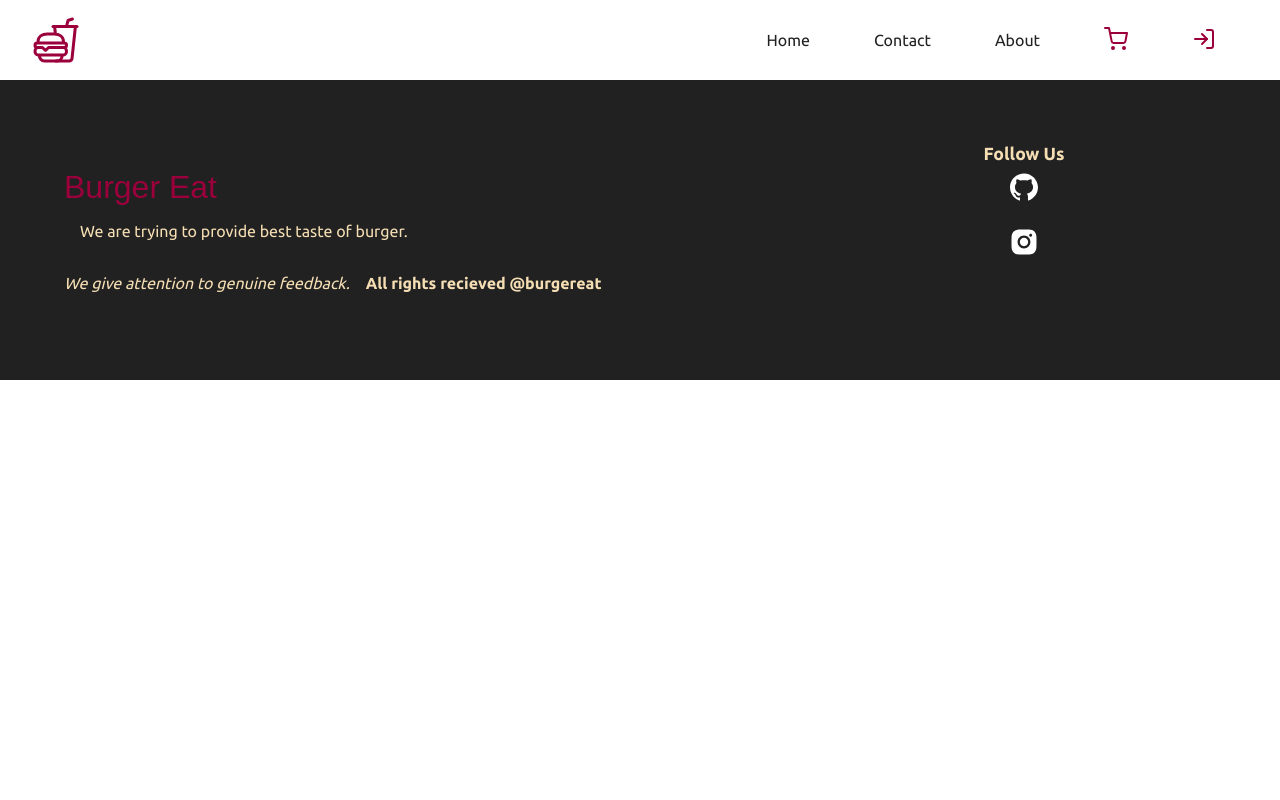
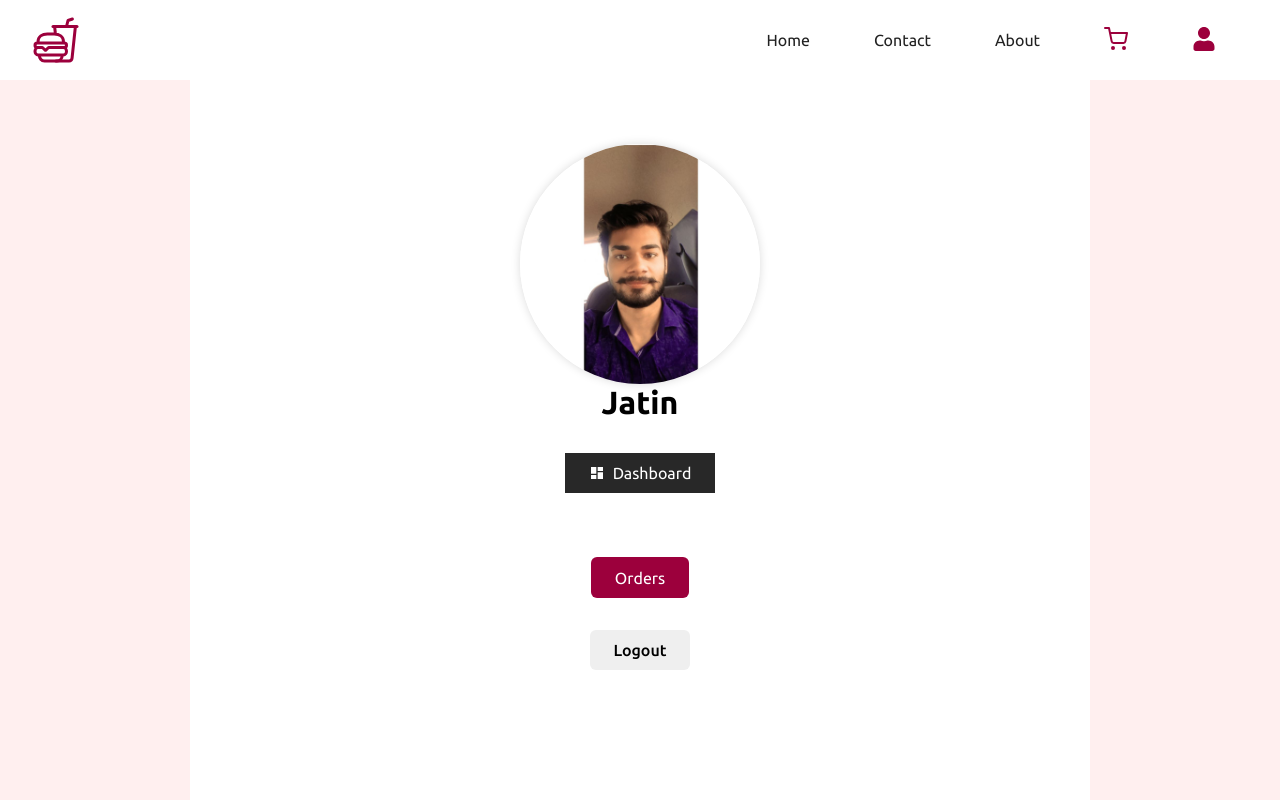
Before and after one commit to devXjatin/BURGER_EAT, a React (Create React App) app in the folder frontend/: page /profile in a window 1280 px wide. Shown: the top 800 px of the page. Built offline with nearby package versions, Linux system fonts and the light colour scheme.

Commit message:
profile page created

```diff
--- a/frontend/src/App.js
+++ b/frontend/src/App.js
@@ -8,6 +8,7 @@
 import PlaceOrder from "./components/cart/PlaceOrder"
 import PaymentSuccess from "./components/cart/PaymentSuccess"
 import Login from "./components/login/Login"
+import Profile from "./components/profile/Profile"
 import "./styles/App.scss"
 import "./styles/Header.scss"
 import "./styles/Home.scss"
@@ -20,15 +21,17 @@
 import "./styles/PlaceOrder.scss"
 import "./styles/PaymentSuccess.scss"
 import "./styles/Login.scss"
+import "./styles/Profile.scss"
 
 
 function App() {
   return (
    <Router>
-    <Header/>
+    <Header isAuthenticated={true}/>
     <Routes>
       <Route path="/" element={<Home/>}/>
       <Route path="/login" element={<Login/>}/>
+      <Route path="/profile" element={<Profile/>}/>
       <Route path="/contact" element={<Contact/>}/>
       <Route path="/cart" element={<Cart/>}/>
       <Route path="/orderdetails" element={<Order/>}/>
--- a/frontend/src/components/layout/Header.jsx
+++ b/frontend/src/components/layout/Header.jsx
@@ -19,7 +19,7 @@
         <Link to="/cart">
           <FiShoppingCart />
         </Link>
-        <Link to={isAuthenticated ? "/me" : "/login"}>
+        <Link to={isAuthenticated ? "/profile" : "/login"}>
           {isAuthenticated ? <FaUser /> : <FiLogIn />}
         </Link>
       </div>
--- /dev/null
+++ b/frontend/src/components/profile/Profile.jsx
@@ -0,0 +1,57 @@
+import React from "react";
+import { motion } from "framer-motion";
+import me from "../../assets/founder.jpg";
+import { Link } from "react-router-dom";
+import {MdDashboard} from "react-icons/md"
+
+const Profile = () => {
+  const options = {
+    initial: {
+      y: "-100%",
+      opacity: 0,
+    },
+    animate: {
+      y: 0,
+      opacity: 1,
+    },
+  };
+  return (
+    <section className="profile">
+      <main>
+        <motion.img src={me} alt="User" {...options} />
+        <motion.h5 {...options} transition={{ delay: 0.3 }}>
+          Jatin
+        </motion.h5>
+        <motion.div {...options} transition={{ delay: 0.5 }}>
+          <Link to="/admin/dashboard" style={{
+            borderRadius:0,
+            backgroundColor:"rgb(40,40,40)"
+          }}><MdDashboard/>Dashboard</Link>
+        </motion.div>
+
+        <motion.div
+          initial={{ x: "-100vw", opacity: 0 }}
+          animate={{
+            x: 0,
+            opacity: 1,
+          }}
+        >
+          <Link to="/myorders">Orders</Link>
+        </motion.div>
+
+        <motion.button
+          initial={{ x: "-100vw", opacity: 0 }}
+          animate={{
+            x: 0,
+            opacity: 1,
+          }}
+          transition={{delay:0.3 }}
+        >
+          Logout
+        </motion.button>
+      </main>
+    </section>
+  );
+};
+
+export default Profile;
--- /dev/null
+++ b/frontend/src/styles/Profile.scss
@@ -0,0 +1,66 @@
+@import "Colors";
+
+.profile{
+    background-color: $pink;
+    width: 100%;
+    height: 100vh;
+
+    > main{
+        max-width: 900px;
+        height: 100%;
+        background-color: white;
+        margin: auto;
+        height: 100%;
+        display: flex;
+        flex-direction: column;
+        align-items: center;
+        padding: 4rem;
+
+        > img {
+            height: 15rem;
+            width: 15rem;
+            border-radius: 100%;
+            box-shadow: 0 0 10px rgba(0,0,0,0.146);
+        }
+
+        > h5{
+            font-size: 2rem;
+
+        }
+
+        > div {
+            margin:2rem;
+            > a{
+                background-color: $red;
+                color: white;
+                padding: 0.7rem 1.5rem;
+                font-size: 1rem;
+                border-radius: 6px;
+                display: flex;
+                align-items: center;
+
+                svg{
+                    margin-right: 0.5rem;
+                }
+
+                &:hover{
+                    background-color: $reddark;
+                }
+            }
+        }
+
+        >button{
+            border: none;
+            outline: none;
+            padding: 0.7rem 1.5rem;
+            border-radius: 6px;
+            font-weight: 500;
+            font-size: 1rem;
+            cursor: pointer;
+
+            &:hover{
+                background-color: rgba(245, 245,245,0.864);
+            }
+        }
+    }
+}
```
